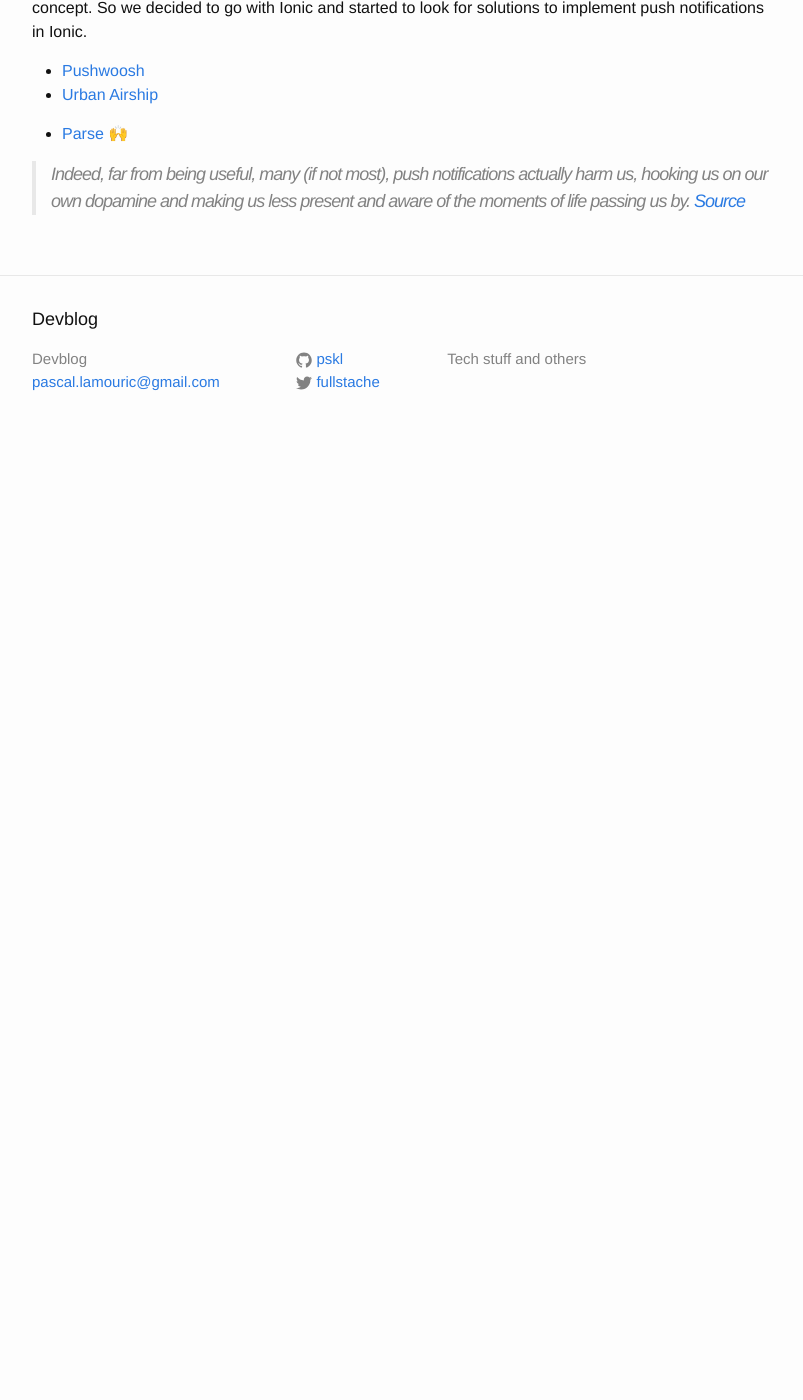
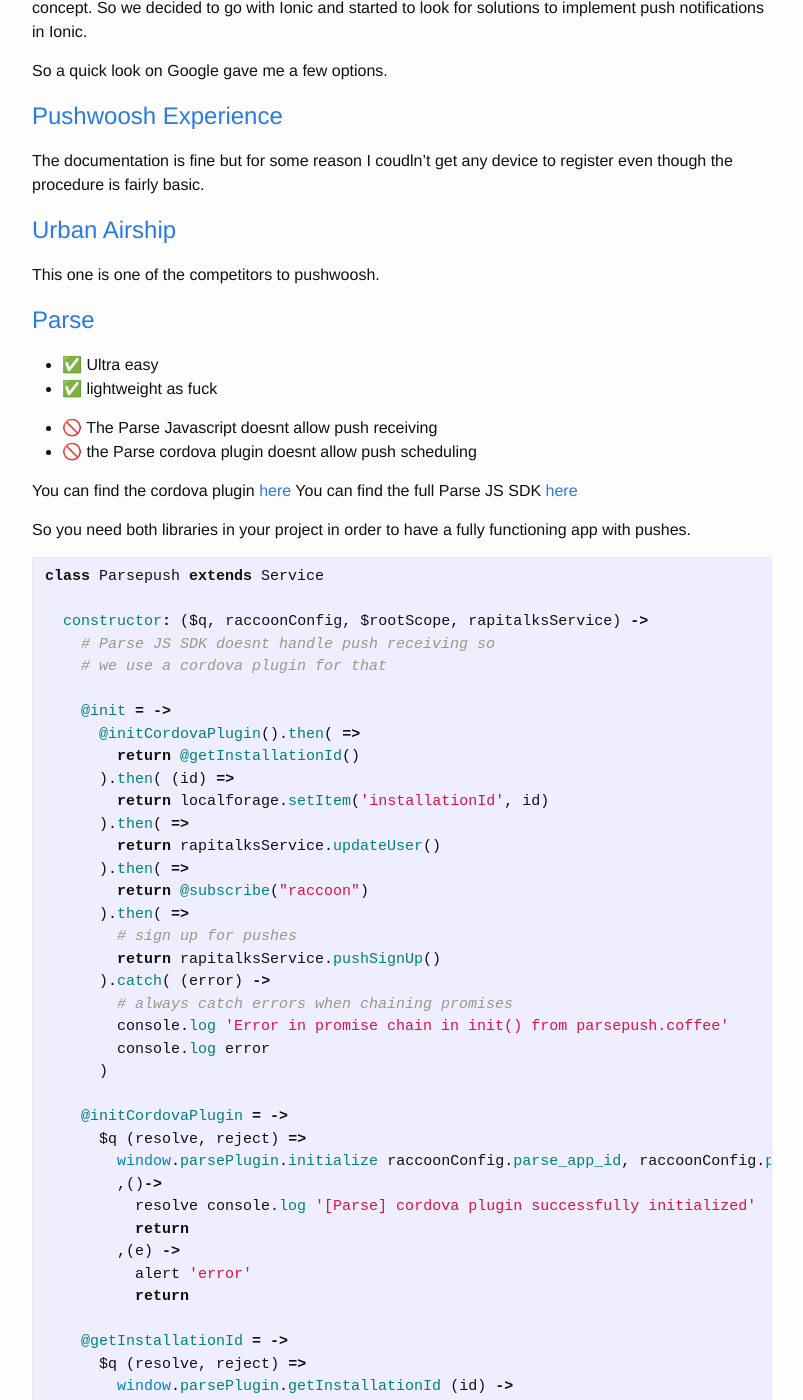
Before and after one commit to pskl/pskl.github.io, a Jekyll site: the page built from _posts/2015-06-30-ionic-push.markdown, in a window 1280 px wide and 1400 px high, scrolled down 270 px. Shown: the whole window, without its empty margins (238-1041 px from the left). Built offline with Jekyll 4.4.1, drawn with Linux system fonts in a browser that asks for light colours; emoji names are drawn with the system emoji font; before the commit the page ends 900 px from its top, so only the background shows below that; some of the changed text lies outside the part shown.

Commit message:
Removed my email and also completed a bit the article on push notifications

```diff
--- a/_config.yml
+++ b/_config.yml
@@ -1,6 +1,5 @@
 # Site settings
 title: Devblog
-email: pascal.lamouric@gmail.com
 description: > # this means to ignore newlines until "baseurl:"
   Tech stuff and others
 baseurl: "" # the subpath of your site, e.g. /blog/
--- a/_posts/2015-06-30-ionic-push.markdown
+++ b/_posts/2015-06-30-ionic-push.markdown
@@ -8,15 +8,95 @@ multiple solutions
 At Achieved for a quick MVP we decided to make useful push notifications for a new concept.
 So we decided to go with Ionic and started to look for solutions to implement push notifications in Ionic.
 
- - [Pushwoosh][pw]
- - [Urban Airship][urban-airship]
+So a quick look on Google gave me a few options.
 
- - [Parse][parse] :raised_hands:
+#[Pushwoosh Experience][pw]
+
+The documentation is fine but for some reason I coudln't get any device to register even though the procedure is fairly basic.
+
+#[Urban Airship][urban-airship]
+
+This one is one of the competitors to pushwoosh.
+
+#[Parse][parse]
+
+- :white_check_mark: Ultra easy
+- :white_check_mark: lightweight as fuck
+
+- :no_entry_sign: The Parse Javascript doesnt allow push receiving
+- :no_entry_sign: the Parse cordova plugin doesnt allow push scheduling
+
+You can find the cordova plugin [here][cordova_plugin]
+You can find the full Parse JS SDK [here][js_sdk]
+
+So you need both libraries in your project in order to have a fully functioning app with pushes.
+
+
+{% highlight coffeescript %}
+class Parsepush extends Service
+
+  constructor: ($q, raccoonConfig, $rootScope, rapitalksService) ->
+    # Parse JS SDK doesnt handle push receiving so
+    # we use a cordova plugin for that
+
+    @init = ->
+      @initCordovaPlugin().then( =>
+        return @getInstallationId()
+      ).then( (id) =>
+        return localforage.setItem('installationId', id)
+      ).then( =>
+        return rapitalksService.updateUser()
+      ).then( =>
+        return @subscribe("raccoon")
+      ).then( =>
+        # sign up for pushes
+        return rapitalksService.pushSignUp()
+      ).catch( (error) ->
+        # always catch errors when chaining promises
+        console.log 'Error in promise chain in init() from parsepush.coffee'
+        console.log error
+      )
+
+    @initCordovaPlugin = ->
+      $q (resolve, reject) =>
+        window.parsePlugin.initialize raccoonConfig.parse_app_id, raccoonConfig.parse_client_key
+        ,()->
+          resolve console.log '[Parse] cordova plugin successfully initialized'
+          return
+        ,(e) ->
+          alert 'error'
+          return
+
+    @getInstallationId = ->
+      $q (resolve, reject) =>
+        window.parsePlugin.getInstallationId (id) ->
+          console.log '[Parse] Installation id : '+id
+          $rootScope.installationId = id
+          resolve $rootScope.installationId
+          return
+        , (e) ->
+          console.log 'error'
+          return
+
+    @subscribe = (channel) ->
+      $q (resolve, reject) =>
+        window.parsePlugin.subscribe channel, (msg)->
+          resolve console.log '[Parse] Device successfully subscribed to '+channel
+          return
+        , (e) ->
+          reject console.log 'error'
+          return
+
+{% endhighlight %}
+
+:raised_hands:
 
 
 > Indeed, far from being useful, many (if not most), push notifications actually harm us, hooking us on our own dopamine and making us less present and aware of the moments of life passing us by. [Source][apple-watch]
 
 [urban-airship]: http://urbanairship.com/
-[apple-watch]: 'http://techcrunch.com/2015/04/25/the-apple-watch-can-be-a-sixth-sense/?ncid=rss#.6pznpr:euWA'
+[apple-watch]: http://techcrunch.com/2015/04/25/the-apple-watch-can-be-a-sixth-sense/?ncid=rss#.6pznpr:euWA
 [parse]: https://www.parse.com/
 [pw]: https://www.pushwoosh.com/
+[cordova_plugin]: https://github.com/benjie/phonegap-parse-plugin
+[js_sdk]: https://parse.com/docs/js/guide
```
Also changed, not shown: 2 other files.
